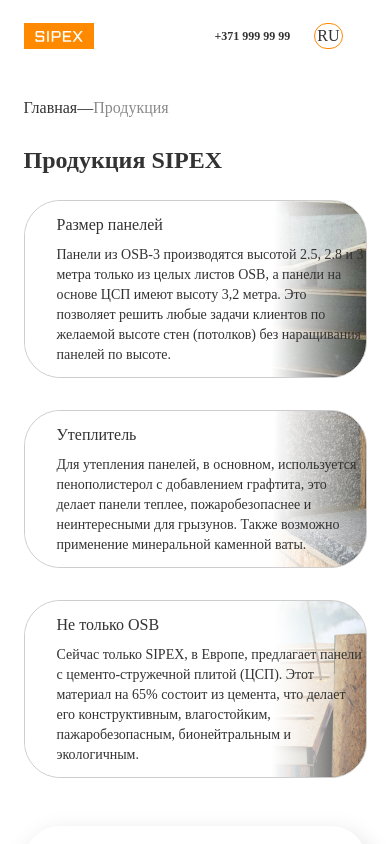
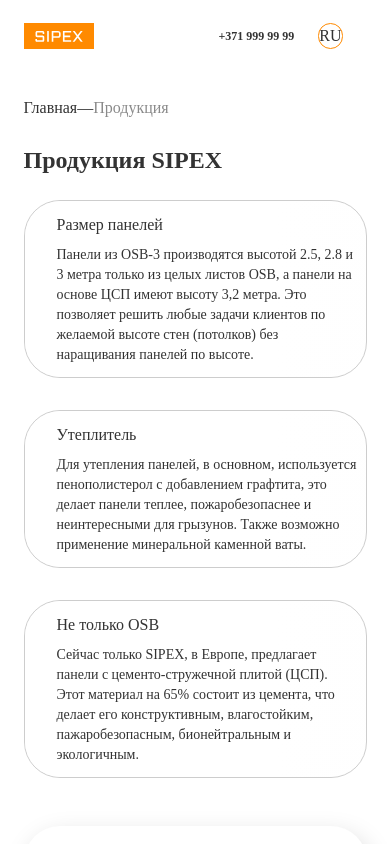
Before and after one commit to DizMaxWork/Sipex, a website: page products.html in a window 390 px wide. Shown: the top 844 px of the page. Drawn offline with nearby package versions, Linux system fonts and the light colour scheme; a web font is replaced by a local one.

Commit message:
Правки

```diff
--- a/css/style.css
+++ b/css/style.css
@@ -287,6 +287,16 @@
     border-color: #FF8A00;
 }
 .bg-img2{
+    background: none;
+}
+.bg-img3{
+    background: none;
+}
+.bg-img4{
+    background: none;
+}
+@media (min-width:1200px) {
+    .bg-img2{
         background: url(../img/31.png);
         background-repeat: no-repeat;
         background-position: right;
@@ -300,6 +310,7 @@
         background: url(../img/33.png);
         background-repeat: no-repeat;
         background-position: right;
+    }
 }
 .bg-img-5{
     background: none;
--- a/products.html
+++ b/products.html
@@ -92,7 +92,7 @@
                 <div class="flex items-center pt-2">
                     <a href="tel:+3719999999" class="font-bold md:text-base sm:text-sm text-xs">+371 999 99 99</a>
                     <div>
-                        <ul class="rounded-full h-[26px] px-0.5 language ml-6" style="border: 1px solid #FF8A00; overflow: hidden;">
+                        <ul class="rounded-full h-[26px] language ml-6" style="border: 1px solid #FF8A00; overflow: hidden;">
                             <li class="font-medium">
                                 <a href="#">
                                     RU
@@ -149,7 +149,7 @@
                 </div>
                 <div class="flex justify-between flex-wrap -my-4">
                     <div class="xxl:w-[448px] xl:w-[370px] w-full flex bg-img2 br-36 my-4" style="border: 1px solid #CDCDCD;">
-                        <div class="vdffg pl-8 xxl:py-6 xl:py-4 md:py-6 py-3 br-36">
+                        <div class="vdffg pl-8 xxl:py-6 xl:py-4 md:py-6 py-3 br-36 md:pr-4 pr-2">
                             <h3 class="font-medium pb-2 md:text-xl">
                                 Размер панелей
                             </h3>
@@ -160,7 +160,7 @@
                         </div>
                     </div>
                     <div class="xxl:w-[448px] xl:w-[370px] w-full flex bg-img3 br-36 my-4" style="border: 1px solid #CDCDCD;">
-                        <div class="vdffg pl-8 xxl:py-6 xl:py-4 md:py-6 py-3 br-36">
+                        <div class="vdffg pl-8 xxl:py-6 xl:py-4 md:py-6 py-3 br-36 md:pr-4 pr-2">
                             <h3 class="font-medium pb-2 md:text-xl">
                                 Утеплитель
                             </h3>
@@ -171,7 +171,7 @@
                         </div>
                     </div>
                     <div class="xxl:w-[448px] xl:w-[370px] w-full flex bg-img4 br-36 my-4" style="border: 1px solid #CDCDCD;">
-                        <div class="vdffg pl-8 xxl:py-6 xl:py-4 md:py-6 py-3 br-36">
+                        <div class="vdffg pl-8 xxl:py-6 xl:py-4 md:py-6 py-3 br-36 md:pr-4 pr-2">
                             <h3 class="font-medium pb-2 md:text-xl">
                                 Не только OSB
                             </h3>
```
Also changed, not shown: contacts.html (+1 -1 lines), for-whom.html (+1 -1 lines), home-project.html (+1 -1 lines), index.html (+5 -5 lines), project-name.html (+1 -1 lines), thanks.html (+1 -1 lines), css/styles.css. Lines whose indentation alone changed are shown as unchanged.
